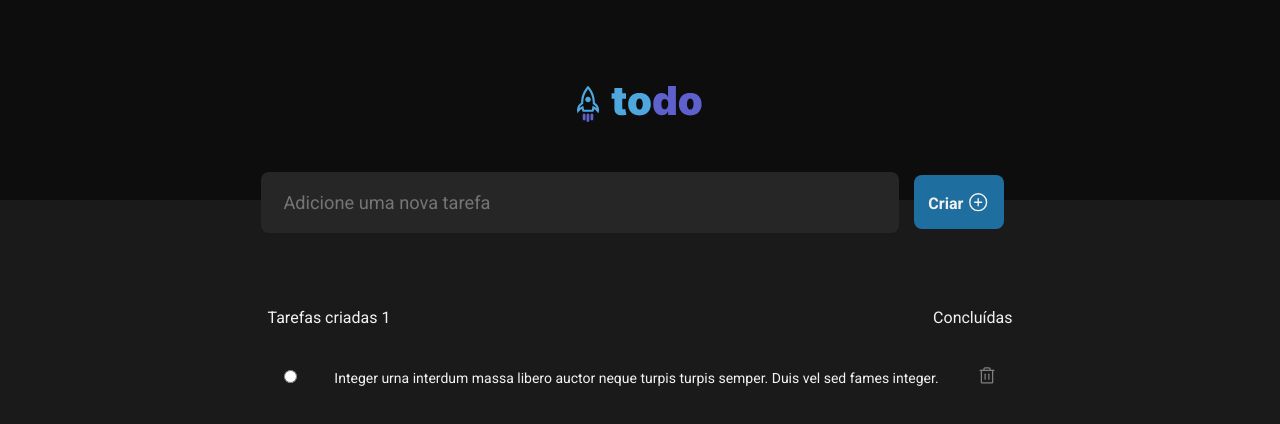
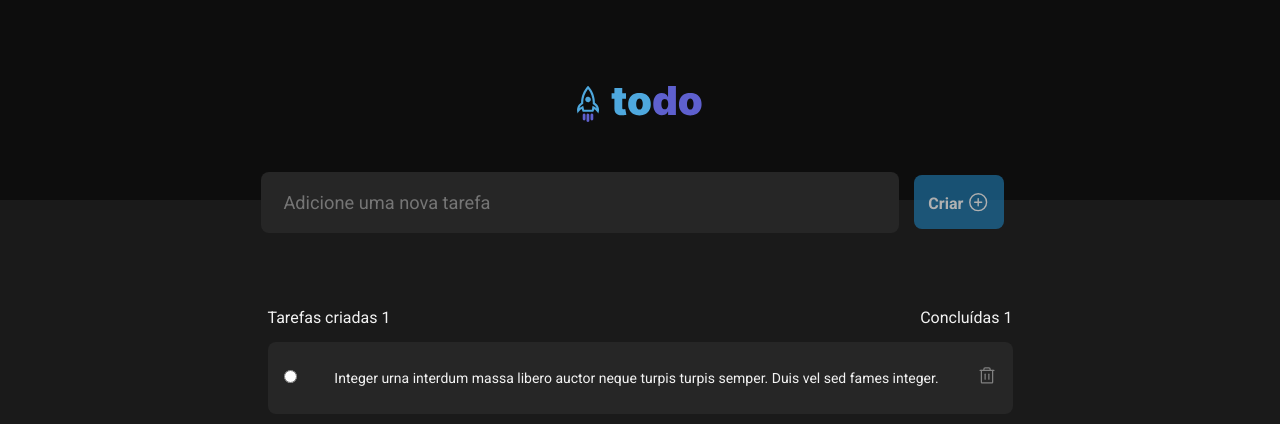
Before and after one commit to Jones-bass/toList-ROCKETSEAT, a React (Vite) app: page / in a window 1280 px wide. Shown: the top 424 px of the page. Built offline with nearby package versions, Linux system fonts and the light colour scheme.

Commit message:
Estrurando Input

```diff
--- a/src/ContentList/ContentList.module.css
+++ b/src/ContentList/ContentList.module.css
@@ -22,6 +22,7 @@
   text-align: left;
 
   border-radius: 8px;
+  background-color: var(--gray-500);
 
   margin-top: 15px;
 }
--- a/src/ContentList/ContentList.tsx
+++ b/src/ContentList/ContentList.tsx
@@ -1,4 +1,5 @@
 import { Trash } from "phosphor-react";
+import { useState } from "react";
 import styles from "./ContentList.module.css";
 
 interface ContentProps {
@@ -8,6 +9,7 @@ interface ContentProps {
 }
 
 export function ContentList({ textList, onDeleteList, onListDecrement}: ContentProps) {
+  const [termo, setTermo] = useState()
 
   function handleDeleteList() {
     onDeleteList(textList)
@@ -17,16 +19,24 @@ export function ContentList({ textList, onDeleteList, onListDecrement}: ContentP
     onListDecrement(textList)
   }
 
+  function handleChangeRadio(event) {
+    setTermo(event.target.value)
+  }
+
   return (
     <div className={styles.content}>
       <div className={styles.section}>
         <label>
-          <input type="radio" />
+          <input
+          type="radio"
+          name="radio"
+          onChange={handleChangeRadio}
+          />
         </label>
         <div className={styles.text}>{textList}</div>
 
-        <button onClick={HandleDescrementList} title="Deletar lista">
-          <Trash onClick={handleDeleteList} size={20} />
+        <button onClick={handleDeleteList} title="Deletar lista">
+          <Trash onClick={HandleDescrementList} size={20} />
         </button>
       </div>
     </div>
--- a/src/Input/Input.module.css
+++ b/src/Input/Input.module.css
@@ -47,6 +47,13 @@
   background-color: var(--blue);
 }
 
+
+.button[type=submit]:disabled {
+  opacity: 0.7;
+  background-color: var(--blueDark);
+  cursor: not-allowed;
+}
+
 .descripion {
   width: 745px;
   margin-top: 64px;
--- a/src/Input/Input.tsx
+++ b/src/Input/Input.tsx
@@ -1,5 +1,5 @@
 import { PlusCircle } from "phosphor-react";
-import { ChangeEvent, FormEvent, useState } from "react";
+import { FormEvent, useState } from "react";
 import { ContentList } from "../ContentList/ContentList";
 
 import styles from "./Input.module.css";
@@ -7,11 +7,14 @@ import styles from "./Input.module.css";
 export function Input() {
   const [count, setCount] = useState(1);
 
-  const [commentList, setComemmtList] = useState(
+  const [commentList, setComemmtList] = useState( //container
     ['Integer urna interdum massa libero auctor neque turpis turpis semper. Duis vel sed fames integer.']
   );
 
-  const [newListText, setNewListText] = useState('');
+  const [newListText, setNewListText] = useState(''); //texto
+
+  const isNewList = newListText.length === 0;
+
 
   function handleComment(event: FormEvent) {
     event.preventDefault();
@@ -20,8 +23,13 @@ export function Input() {
     setNewListText('');
   }
 
-  function handleNewCommentsChange(event: ChangeEvent) {
+  function handleNewListChange(event) {
+    event.target.setCustomValidity('')
     setNewListText(event.target.value);
+  }
+
+  function handleNewListInvalid(event) {
+    event.target.setCustomValidity('Por favor Preencher o campo!')
   }
 
   function deleteList(toDeleteList: string) {
@@ -47,10 +55,12 @@ export function Input() {
         name="list"
         placeholder="Adicione uma nova tarefa"
         value={newListText}
-        onChange={handleNewCommentsChange}
+        onChange={handleNewListChange}
+        onInvalid={handleNewListInvalid}
+        required
       />
 
-      <button type="submit" className={styles.button}
+      <button type="submit" disabled={isNewList} className={styles.button}
         onClick={incrementList}
       >
 
@@ -60,14 +70,14 @@ export function Input() {
 
       <div className={styles.descripion}>
         <p>Tarefas criadas {count} </p>
-        <p>Concluídas</p>
+        <p>Concluídas {count} </p>
       </div>
 
       {commentList.map((list) => {
         return <ContentList
+          key={list}
           onListDecrement={decrementList}
           onDeleteList={deleteList}
-          key={list}
           textList={list}
         />;
       })}
```
